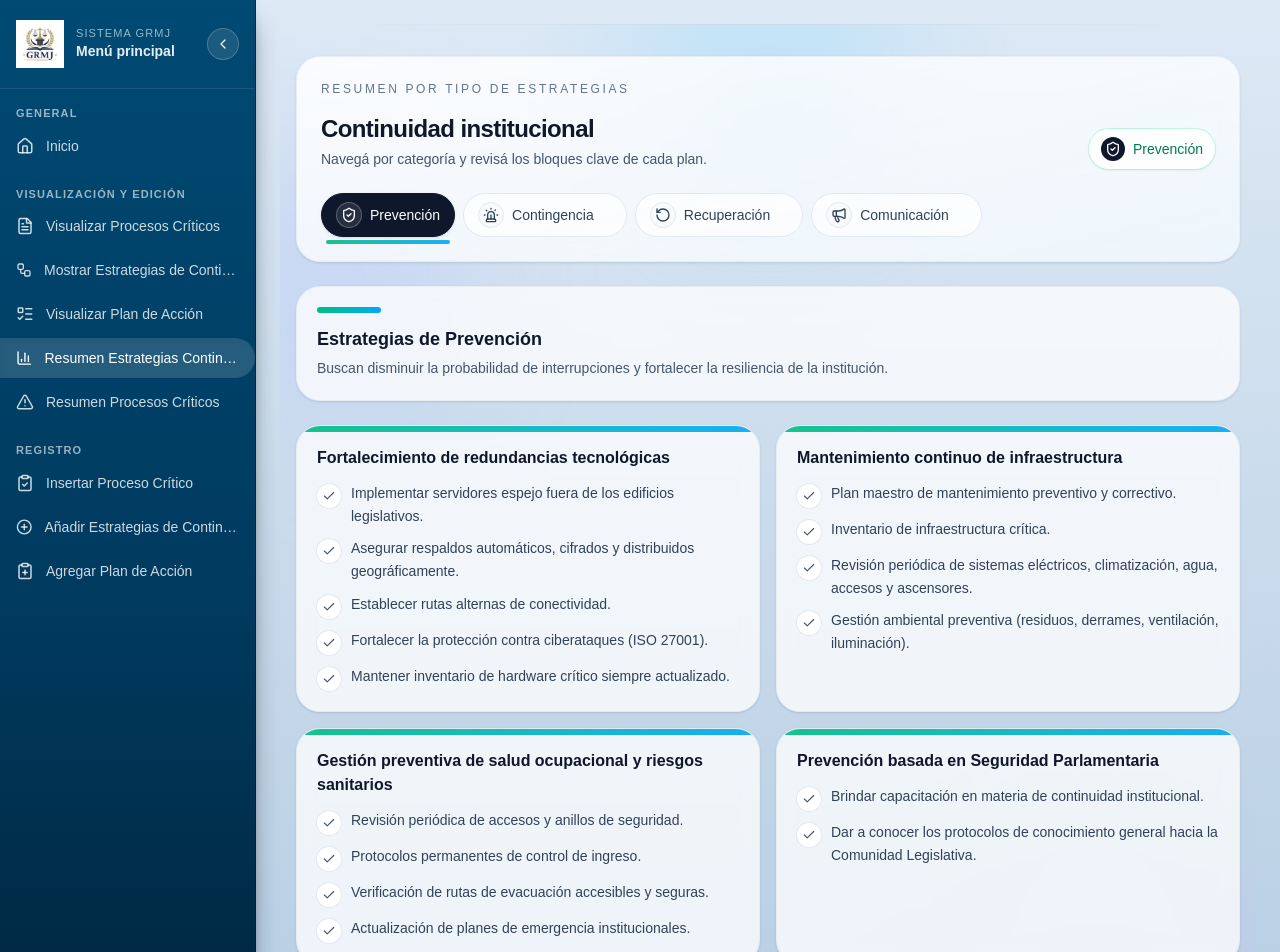
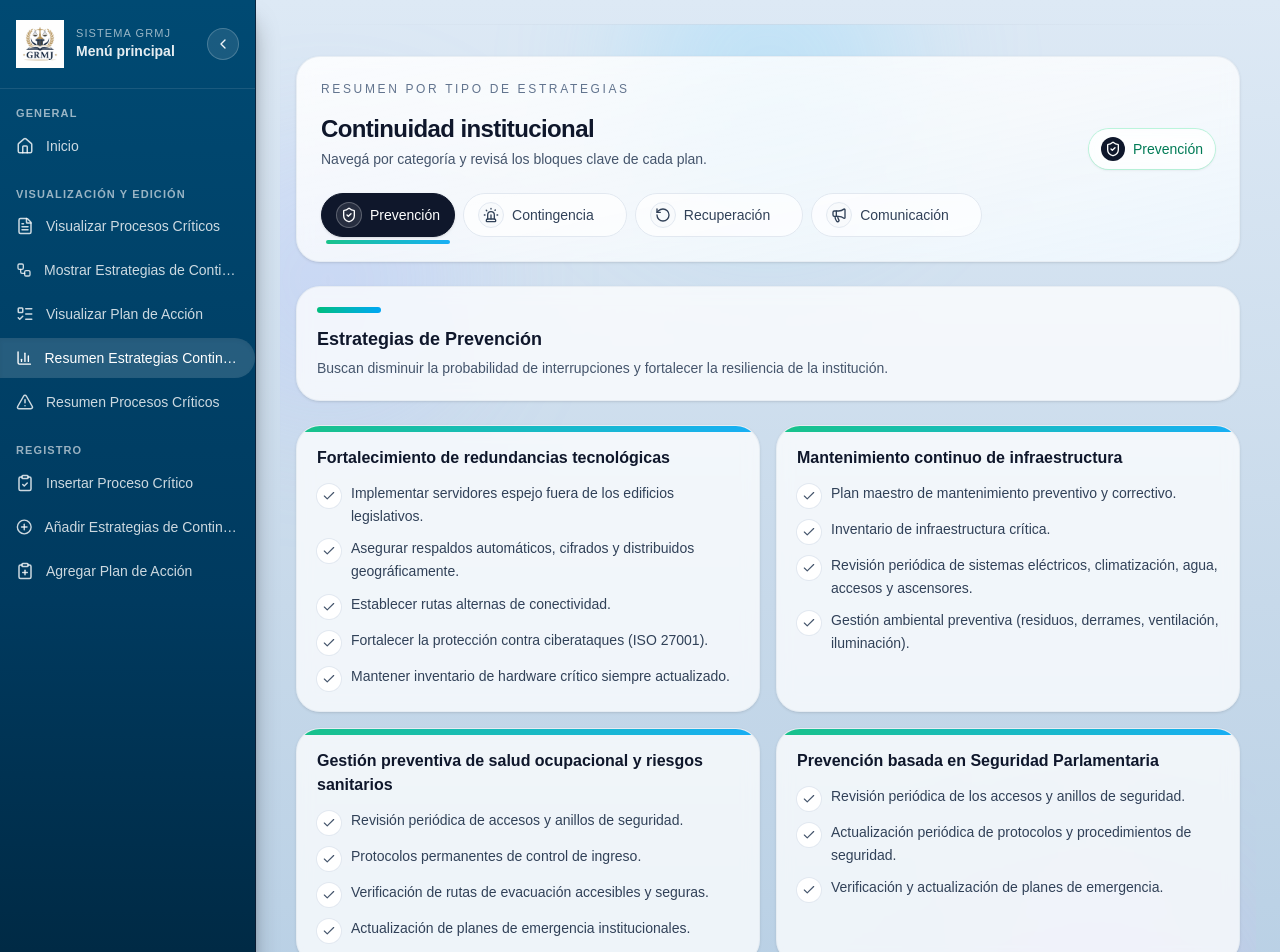
Before and after one commit to KevHernandez09/AnalisisBia, a Next.js app: page /resumen-estrategias in a window 1280 px wide. Shown: the top 952 px of the page. Built offline with nearby package versions, Linux system fonts and the light colour scheme.

Commit message:
feat: update security training items for improved clarity and relevance

```diff
--- a/src/app/(private)/resumen-estrategias/page.tsx
+++ b/src/app/(private)/resumen-estrategias/page.tsx
@@ -202,8 +202,9 @@ export default function ResumenEstrategiasPage() {
                     {
                         heading: "Prevención basada en Seguridad Parlamentaria",
                         items: [
-                            "Brindar capacitación en materia de continuidad institucional.",
-                            "Dar a conocer los protocolos de conocimiento general hacia la Comunidad Legislativa.",
+                            "Revisión periódica de los accesos y anillos de seguridad.",
+                            "Actualización periódica de protocolos y procedimientos de seguridad.",
+                            "Verificación y actualización de planes de emergencia.",
                         ],
                     },
                     {
```
